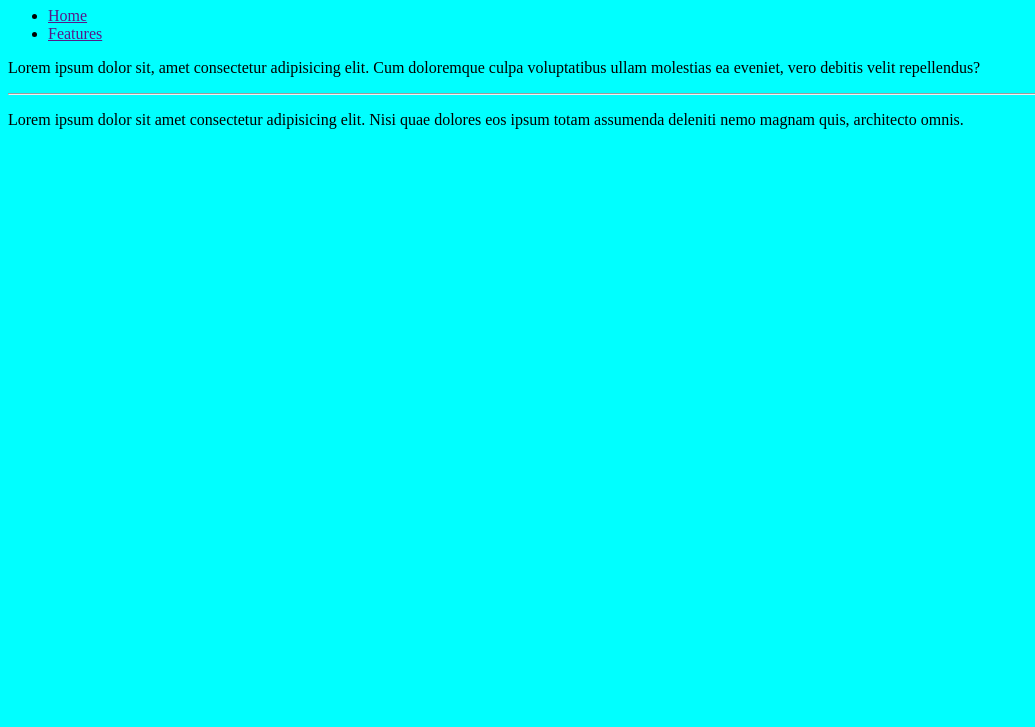
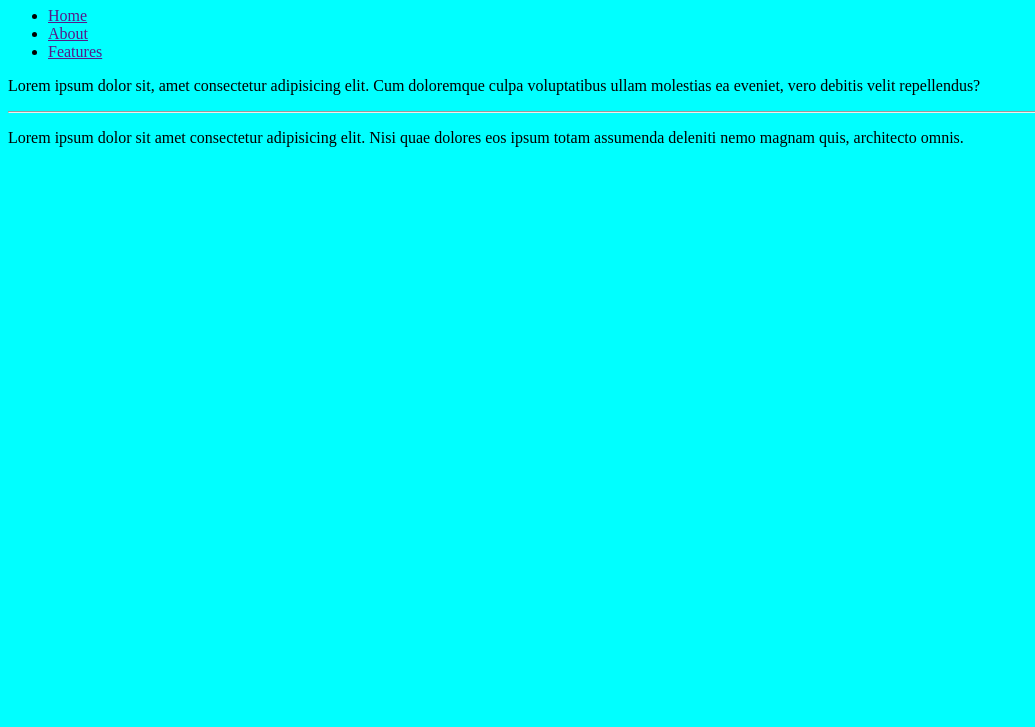
Before and after one commit to alexandramlbo/git_tutorial, a plain HTML site: page index.html in a window 1280 px wide. Shown: the part 73-800 px from the top of the page, without its empty margins (0-1035 px from the left). Drawn offline with Linux system fonts and the light colour scheme.

Commit message:
Update index.html

```diff
--- a/index.html
+++ b/index.html
@@ -11,6 +11,7 @@
     <nav>
       <ul>
         <li><a href="">Home</a></li>
+        <li><a href="">About</a></li>
         <li><a href="">Features</a></li>
       </ul>
     </nav>
```
